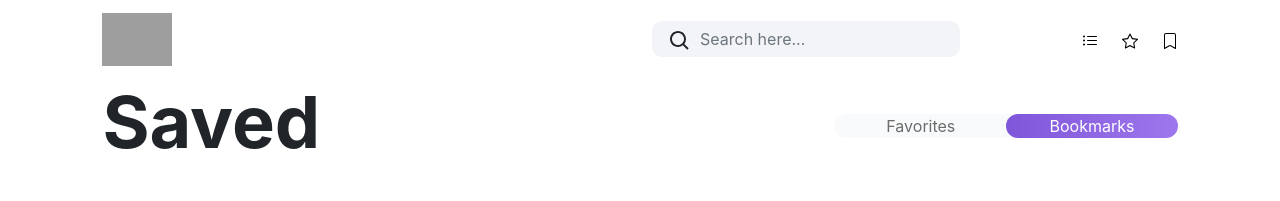
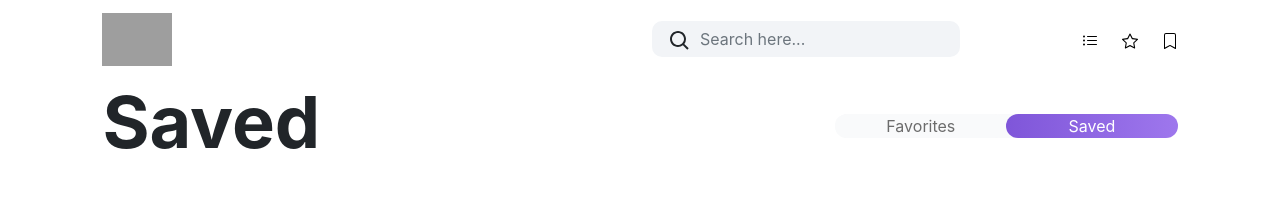
Before and after one commit to zemacedo99/FEUP-DS, a React (Create React App) app in the folder frontend/: page /saved in a window 1280 px wide. Shown: the top 201 px of the page. Built offline with nearby package versions, Linux system fonts and the light colour scheme; no server answers; grey boxes are pictures that could not be loaded.

Commit message:
changed button bookmarks to Saved

```diff
--- a/frontend/src/components/BookmarksSelector/index.jsx
+++ b/frontend/src/components/BookmarksSelector/index.jsx
@@ -38,7 +38,7 @@ export default function BookmarksSelector({ isFavoriteList, setFavoriteList }) {
           tabIndex="0"
           selected={!isFavoriteList}
         >
-          Bookmarks
+          Saved
         </BookmarksButton>
       </RightButtonBackground>
     </ButtonWrapper>
```
